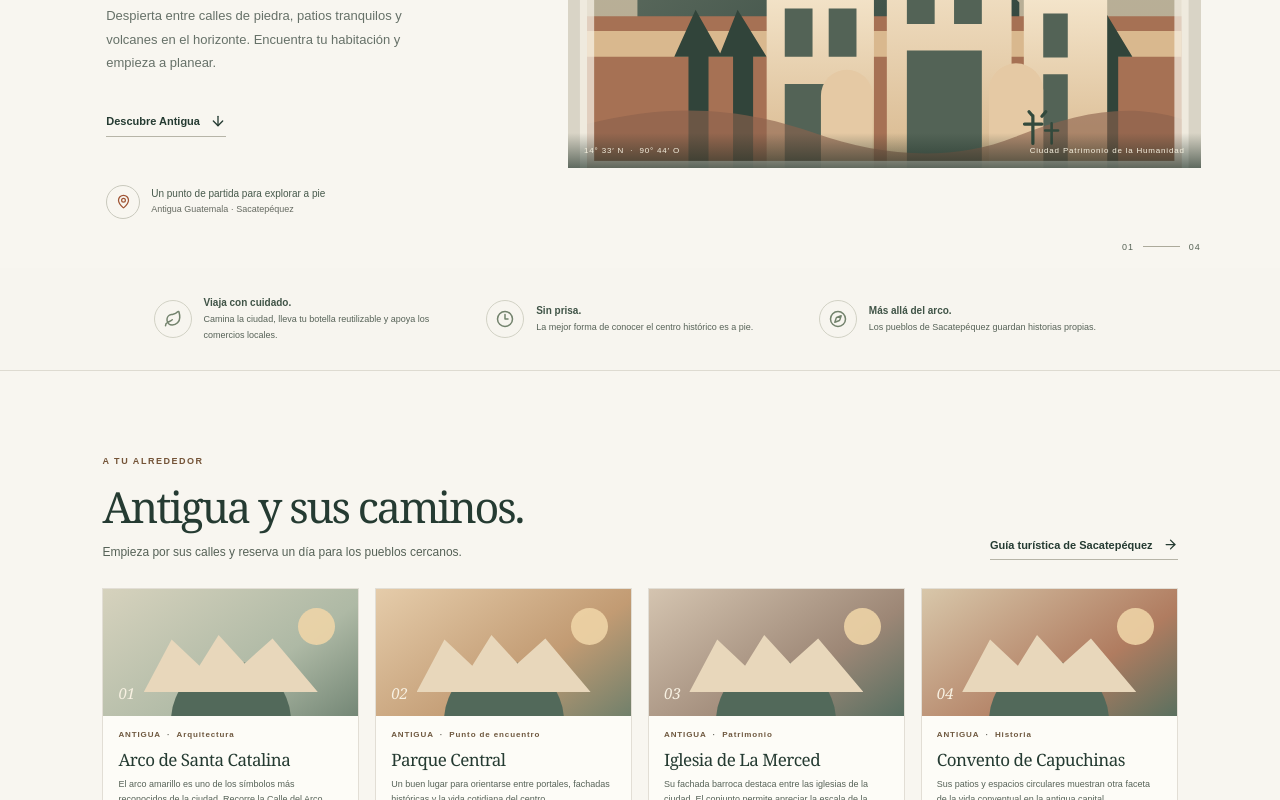
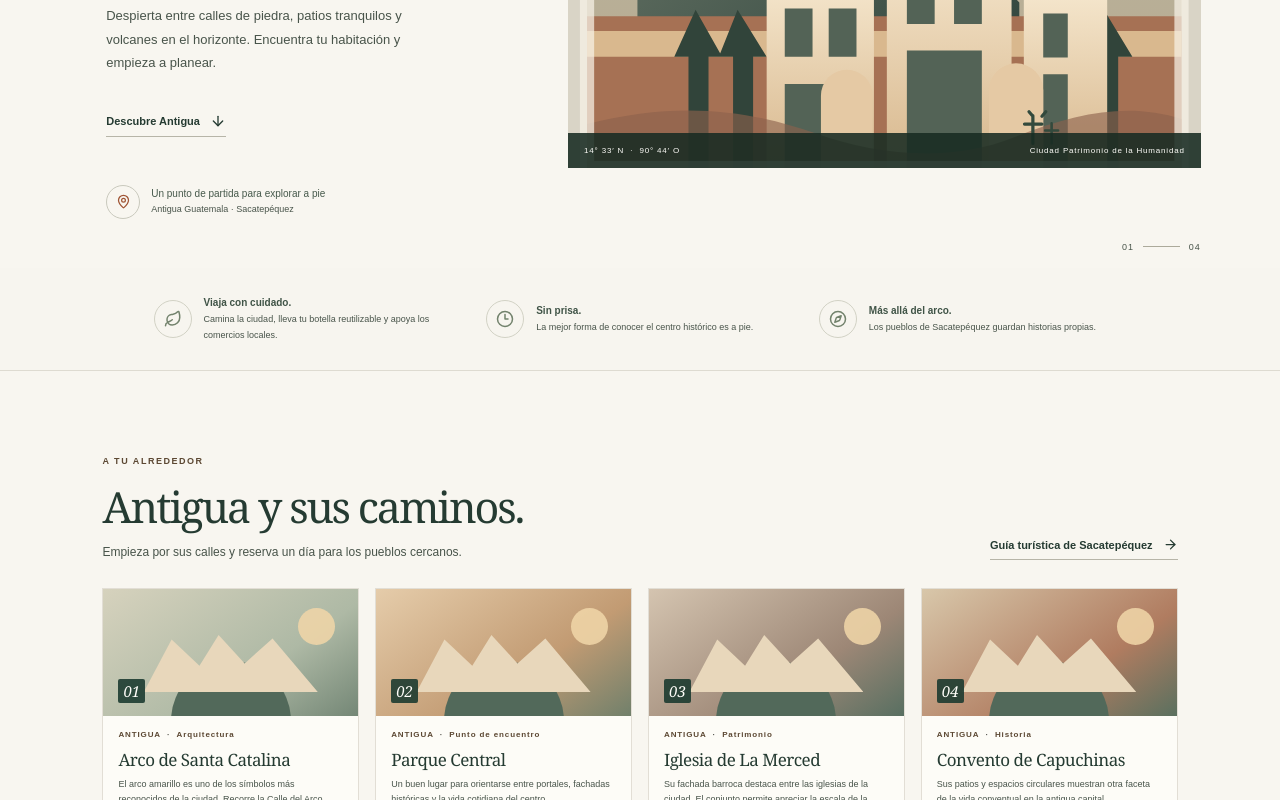
Before and after one commit to dreyesh3-cell/hotel-eco-antigua, a React (Vite) app in the folder frontend/: page / in a window 1280 px wide. Shown: the part 760-1560 px from the top of the page. Built offline with nearby package versions, Linux system fonts and the light colour scheme.

Commit message:
Fix remaining low-contrast text styles

```diff
--- a/frontend/src/styles.css
+++ b/frontend/src/styles.css
@@ -1,8 +1,9 @@
-:root { --ink:#253b32; --forest:#24483a; --deep:#18382d; --sage:#899486; --clay:#9f5434; --paper:#f8f6f0; --sand:#eee9df; --line:#dedbd2; --muted:#566257; --white:#fffefa; }
+:root { --ink:#253b32; --forest:#24483a; --deep:#18382d; --sage:#899486; --clay:#9f5434; --paper:#f8f6f0; --sand:#eee9df; --line:#dedbd2; --muted:#48544a; --white:#fffefa; }
 * { box-sizing:border-box; }
 html { scroll-behavior:smooth; scroll-padding-top:86px; }
 main { display:flex; flex-direction:column; }
 body { margin:0; background:var(--paper); color:var(--ink); font-family:Arial,Helvetica,sans-serif; font-size:15px; }
+small { color:var(--muted); }
 a { color:inherit; text-decoration:none; }
 button,input,select { font:inherit; }
 button,a,input,select { -webkit-tap-highlight-color:transparent; }
@@ -14,7 +15,7 @@ button,a,input,select { -webkit-tap-highlight-color:transparent; }
 .brand { display:inline-flex; align-items:center; gap:10px; font-family:Georgia,serif; font-size:17px; letter-spacing:-.04em; }
 .brand b { font-weight:400; color:var(--clay); }
 .brand-mark { display:grid; place-items:center; width:35px; height:35px; color:#f6f4e9; background:var(--forest); border-radius:50%; }
-.main-nav { display:flex; align-items:center; gap:38px; color:#59665b; font-size:12px; }
+.main-nav { display:flex; align-items:center; gap:38px; color:var(--muted); font-size:12px; }
 .main-nav a:hover,.footer-links a:hover { color:var(--clay); }
 .nav-cta { display:flex; align-items:center; gap:10px; padding:12px 17px; border:1px solid #b9c0b5; font-size:12px; transition:.2s; }
 .nav-cta:hover { color:white; background:var(--forest); border-color:var(--forest); }
@@ -28,23 +29,23 @@ button,a,input,select { -webkit-tap-highlight-color:transparent; }
 .announcement { order:0; }
 .site-header { order:1; }
 .hero-copy { position:relative; z-index:1; padding:25px 0 0 2.1vw; }
-.eyebrow { color:#745438; font-size:9px; font-weight:700; letter-spacing:.17em; }
+.eyebrow { color:#5c4833; font-size:9px; font-weight:700; letter-spacing:.17em; }
 .hero .eyebrow { display:flex; align-items:center; gap:10px; }
 .eyebrow-line { width:28px; height:1px; background:var(--clay); }
 .hero h1 { margin:27px 0 17px; font-family:Georgia,'Times New Roman',serif; font-size:clamp(51px,6vw,83px); font-weight:400; line-height:.99; letter-spacing:-.07em; }
 .hero h1 em { color:var(--clay); font-weight:400; }
-.hero-text { max-width:346px; color:#667168; font-size:13px; line-height:1.8; }
+.hero-text { max-width:346px; color:var(--muted); font-size:13px; line-height:1.8; }
 .text-link { display:inline-flex; align-items:center; gap:10px; padding:7px 0; border-bottom:1px solid #b7b5a8; font-size:11px; font-weight:600; }
 .text-link svg,.place-body a svg { transition:transform .2s; }
 .text-link:hover svg,.place-body a:hover svg { transform:translateX(4px); }
 .hero .text-link { margin-top:18px; }
 .hero-note { display:flex; align-items:center; gap:11px; margin-top:48px; color:#46594b; font-size:10px; line-height:1.5; }
-.hero-note small { color:#656a61; font-size:9px; }
+.hero-note small { color:var(--muted); font-size:9px; }
 .note-icon { display:grid; place-items:center; width:34px; height:34px; border:1px solid #c9c9bd; border-radius:50%; color:var(--clay); }
 .hero-art { min-height:420px; position:relative; overflow:hidden; align-self:center; background:#d9d4c6; }
 .antigua-svg { position:absolute; inset:0; width:100%; height:100%; object-fit:cover; }
-.art-caption { position:absolute; bottom:0; left:0; right:0; display:flex; justify-content:space-between; padding:13px 16px; background:linear-gradient(0deg,rgba(24,44,35,.63),transparent); color:#f5f0df; font-size:8px; letter-spacing:.1em; }
-.hero-index { position:absolute; right:clamp(24px,6.2vw,96px); bottom:16px; display:flex; align-items:center; gap:9px; color:#586457; font-size:9px; letter-spacing:.1em; }
+.art-caption { position:absolute; bottom:0; left:0; right:0; display:flex; justify-content:space-between; padding:13px 16px; background:rgba(24,44,35,.88); color:#fffefa; font-size:8px; letter-spacing:.1em; }
+.hero-index { position:absolute; right:clamp(24px,6.2vw,96px); bottom:16px; display:flex; align-items:center; gap:9px; color:var(--muted); font-size:9px; letter-spacing:.1em; }
 .hero-index span { height:1px; width:37px; background:#acaa9b; }
 .booking-section { padding:40px clamp(24px,10vw,154px) 48px; background:#eeece3; }
 .anchor-target { display:block; position:relative; top:-16px; visibility:hidden; }
@@ -60,7 +61,7 @@ button,a,input,select { -webkit-tap-highlight-color:transparent; }
 .select-chevron { position:absolute; right:16px; bottom:12px; pointer-events:none; color:var(--muted); }
 .search-button { min-height:48px; display:flex; justify-content:center; align-items:center; gap:12px; padding:0 19px; border:1px solid var(--forest); background:var(--forest); color:#fffdf5; font-size:11px; cursor:pointer; transition:.2s; }
 .search-button:hover { background:var(--deep); }
-.search-button:disabled { opacity:.65; cursor:wait; }
+.search-button:disabled { cursor:wait; }
 .form-feedback { margin:14px auto 0; max-width:1000px; font-size:12px; line-height:1.5; }
 .error { color:#a24532; }
 .room-results { max-width:1070px; margin:45px auto 0; }
@@ -70,7 +71,7 @@ button,a,input,select { -webkit-tap-highlight-color:transparent; }
 .date-summary svg { color:var(--clay); }
 .room-grid { display:grid; grid-template-columns:repeat(3,minmax(0,1fr)); gap:17px; }
 .room-card { background:#fffefa; border:1px solid #e1ded4; }
-.room-sold { opacity:.62; }
+.room-sold { background:#f2f0e9; }
 .room-art { height:142px; position:relative; overflow:hidden; background:#cab697; }
 .room-art-patio { background:linear-gradient(135deg,#d8c5a6 0%,#aab19c 57%,#667b66 100%); }
 .room-art-volcan { background:linear-gradient(145deg,#e3bc93,#bd8060 53%,#5b6d5c); }
@@ -82,9 +83,9 @@ button,a,input,select { -webkit-tap-highlight-color:transparent; }
 .room-content { padding:17px 18px 15px; }
 .room-title { display:flex; justify-content:space-between; align-items:center; gap:8px; }
 .room-title h4 { margin:0; font:400 19px Georgia,serif; }
-.room-capacity { display:flex; gap:5px; align-items:center; color:#6a766b; font-size:10px; }
+.room-capacity { display:flex; gap:5px; align-items:center; color:var(--muted); font-size:10px; }
 .room-content>p { min-height:39px; margin:8px 0 11px; color:var(--muted); font-size:10px; line-height:1.65; }
-.room-content ul { display:flex; flex-direction:column; gap:6px; min-height:62px; padding:0; margin:0; list-style:none; color:#58685a; font-size:9px; }
+.room-content ul { display:flex; flex-direction:column; gap:6px; min-height:62px; padding:0; margin:0; list-style:none; color:var(--muted); font-size:9px; }
 .room-content li { display:flex; align-items:center; gap:6px; }
 .room-content li svg { color:#78906f; }
 .room-price { display:flex; justify-content:space-between; align-items:center; gap:8px; margin-top:14px; padding-top:13px; border-top:1px solid #ebe8df; }
@@ -97,8 +98,8 @@ button,a,input,select { -webkit-tap-highlight-color:transparent; }
 .rate-note,.tourism-note { margin:14px 0 0; color:var(--muted); text-align:right; font-size:9px; }
 .guest-form,.confirmation-card { max-width:1000px; margin:24px auto 0; padding:24px; border:1px solid #e2ded5; background:var(--white); }
 .guest-form-heading { display:flex; align-items:center; justify-content:space-between; }
-.icon-button { width:35px; height:35px; display:grid; place-items:center; border:1px solid var(--line); background:transparent; color:#687367; cursor:pointer; }
-.selected-summary { display:flex; gap:16px; flex-wrap:wrap; margin:18px 0; padding:12px 13px; background:#f3f1e9; color:#5d6b5f; font-size:10px; }
+.icon-button { width:35px; height:35px; display:grid; place-items:center; border:1px solid var(--line); background:transparent; color:var(--muted); cursor:pointer; }
+.selected-summary { display:flex; gap:16px; flex-wrap:wrap; margin:18px 0; padding:12px 13px; background:#f3f1e9; color:var(--muted); font-size:10px; }
 .guest-fields { display:grid; grid-template-columns:repeat(3,1fr); gap:14px; }
 .guest-fields label,.manage-panel label { display:flex; flex-direction:column; gap:7px; color:var(--muted); font-size:10px; }
 .guest-fields label small { display:inline; color:var(--muted); }
@@ -112,7 +113,7 @@ button,a,input,select { -webkit-tap-highlight-color:transparent; }
 .confirmation-card h3 { margin-bottom:7px; }
 .confirmation-card p { margin:0; color:var(--muted); font-size:11px; }
 .confirmation-code { display:inline-block; margin:13px 0; color:#335543; font:600 20px/1.4 monospace; letter-spacing:.13em; }
-.confirmation-details { display:flex; gap:17px; flex-wrap:wrap; color:#59685a; font-size:10px; }
+.confirmation-details { display:flex; gap:17px; flex-wrap:wrap; color:var(--muted); font-size:10px; }
 .promise-strip { display:grid; grid-template-columns:repeat(3,1fr); gap:25px; padding:27px clamp(24px,12vw,180px); border-bottom:1px solid #dedbd1; background:#f7f5ef; }
 .promise-strip>div { display:flex; align-items:center; gap:12px; }
 .promise-icon { display:grid; flex:none; place-items:center; width:38px; height:38px; border:1px solid #d2d2c5; border-radius:50%; color:#72826c; }
@@ -130,17 +131,17 @@ button,a,input,select { -webkit-tap-highlight-color:transparent; }
 .place-sun { position:absolute; top:19px; right:23px; width:37px; height:37px; border-radius:50%; background:#f1d6a8; opacity:.87; }
 .place-shape { position:absolute; width:120px; height:120px; bottom:-65px; left:calc(50% - 60px); background:#52695a; border-radius:54% 54% 0 0; }
 .place-shape:before { content:""; position:absolute; left:-27px; top:-26px; width:174px; height:57px; background:#e8d7bb; clip-path:polygon(0 100%,16% 8%,32% 54%,43% 0,58% 50%,74% 6%,100% 100%); }
-.place-letter { position:absolute; left:15px; bottom:13px; color:#f8f1e2; font:italic 15px Georgia,serif; }
+.place-letter { position:absolute; left:15px; bottom:13px; padding:2px 5px; border-radius:2px; background:rgba(24,56,45,.88); color:#fffefa; font:italic 15px Georgia,serif; }
 .place-body { padding:14px 15px 15px; }
-.place-meta { display:flex; gap:6px; color:#6e583f; font-size:8px; font-weight:700; letter-spacing:.11em; }
-.place-meta span:nth-child(2) { color:#68675f; }
+.place-meta { display:flex; gap:6px; color:#5c4833; font-size:8px; font-weight:700; letter-spacing:.11em; }
+.place-meta span:nth-child(2) { color:#53534c; }
 .place-body h3 { min-height:23px; margin:9px 0 6px; font:400 17px Georgia,serif; letter-spacing:-.03em; }
 .place-body p { min-height:67px; margin:0; color:var(--muted); font-size:9px; line-height:1.7; }
 .place-body>a { display:inline-flex; align-items:center; gap:7px; margin-top:12px; padding:5px 0; border-bottom:1px solid #d9d6cc; color:#42594a; font-size:9px; font-weight:600; }
 .manage-section { display:grid; grid-template-columns:.95fr 1.05fr; gap:7vw; align-items:center; padding:63px clamp(24px,12vw,184px); background:#eae9df; }
 .manage-copy h2 { margin:12px 0; }
 .manage-copy>p { max-width:358px; }
-.manage-copy .cancel-policy { display:flex; align-items:start; gap:8px; margin-top:17px; color:#657365; font-size:10px; }
+.manage-copy .cancel-policy { display:flex; align-items:start; gap:8px; margin-top:17px; color:var(--muted); font-size:10px; }
 .cancel-policy svg { flex:none; color:#9a7b5d; }
 .manage-panel { padding:21px; background:#f9f8f2; border:1px solid #dfddd2; }
 .manage-panel form { display:grid; gap:13px; }
```
